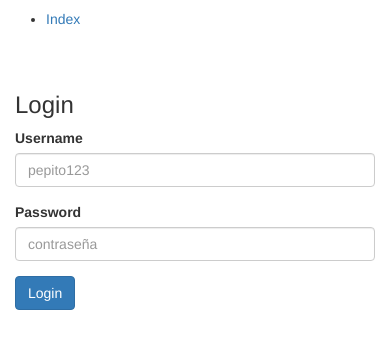
After one commit to aguswake1/TASK_LIST, a Flask app: page /login in a window 390 px wide. The commit adds this page. Shown: the top 349 px of the page. Run offline with Flask 2, Linux system fonts and the light colour scheme; some libraries are stand-ins or nearby versions.

Commit message:
Avanzamos con el frontend, conseguimos recibir datos del formulario, activamos seguridad protección contra CSRF y estamos trabajando en la conexión de la base de datos

```diff
--- /dev/null
+++ b/app/forms.py
@@ -0,0 +1,12 @@
+# Librería de formularios
+from wtforms import Form, StringField, PasswordField, validators
+
+
+# Esta clase nos permite crear el formulario de Login
+class LoginForm(Form):
+    username = StringField('Username', [
+        validators.length(min=4, max=50)
+    ])
+    password = PasswordField('Password', [
+        validators.Required()
+    ])
--- /dev/null
+++ b/app/templates/auth/login.html
@@ -0,0 +1,23 @@
+{% extends 'layout.html'%}
+{% from 'helpers/_forms.html' import render_field %}
+
+{% block container %}
+<div class="col-md-12 col-md-offset-1">
+    <h3>Login</h3>
+    <form class="" method="post">
+
+        <input type="hidden" name="csrf_token" value="{{ csrf_token() }}"\>
+
+        <div class="form-group">
+            {{ render_field(form.username, class='form-control', placeholder="pepito123") }}
+        </div>
+
+        <div class="form-group">
+            {{ render_field(form.password, class='form-control', placeholder="contraseña") }}
+        </div>
+
+        <button type="submit" class="btn btn-primary">Login</button>
+
+    </form>
+</div>
+{% endblock %}
--- a/app/templates/errors/404.html
+++ b/app/templates/errors/404.html
@@ -11,6 +11,7 @@ Error 404
 <div class="container">
     <div class="row">
         <div class="col-md-12">
+            <br>
             <h2><b>404 Not Found</b></h2>
             <p>Lo sentimos, un error ha ocurrido. Página no encontrada</p>
         </div>
--- /dev/null
+++ b/app/templates/helpers/_forms.html
@@ -0,0 +1,14 @@
+<!-- macro extraida de https://flask.palletsprojects.com/en/1.1.x/patterns/wtforms/#forms-in-templates -->
+
+{% macro render_field(field) %}
+    <dt>{{ field.label }}
+    <dd>{{ field(**kwargs)|safe }}
+    {% if field.errors %}
+        <ul class=errors>
+        {% for error in field.errors %}
+            <li>{{ error }}</li>
+        {% endfor %}
+        </ul>
+    {% endif %}
+    </dd>
+{% endmacro %}
--- a/app/views.py
+++ b/app/views.py
@@ -1,16 +1,27 @@
-# Implementing MVC structure. Here we are going to find the routes
-from flask import Blueprint  # esta clase sirve para hacer una app modularizada
-from flask import render_template  # para renderizar templates
-
+# Implementing MVC structure. Here we are going to find the different routes.
+from flask import Blueprint  # This class allow us to do a modularized app
+# for rendering templates, for post method
+from flask import render_template, request
+from .forms import LoginForm
 
 page = Blueprint('page', __name__)
 
 
 @page.app_errorhandler(404)
 def not_found404(error):  # funcion para redireccionar página de error
-    return render_template('errors/404.html'), 404  # aclaramos el error
+    # clearing out the type of error
+    return render_template('errors/404.html'), 404
 
 
 @page.route('/')
 def index():
     return render_template('index.html', title='Home')
+
+
+@page.route('/login', methods=['GET', 'POST'])
+def login():
+    if request.method == 'POST' and LoginForm(request.form).validate():
+        print(LoginForm(request.form).username.data)
+        print(LoginForm(request.form).password.data)
+        print("nueva sesión creada!")
+    return render_template('auth/login.html', title='Iniciar Sesión', form=LoginForm(request.form))
--- a/config.py
+++ b/config.py
@@ -1,9 +1,11 @@
 class Config:  # configuraciones globales
-    pass
+    # definir llave secreta
+    SECRET_KEY = 'holamundo'  # ModoSk3rE8080
 
 
 class DevelopmentConfig(Config):  # config para entorno de desarrollo
     DEBUG = True
+    SQLACHEMY_DATABASE_URI = 'mysql://root:root@localhost/TASKLIST'
 
 
 config = {
```
Also changed, not shown: app/__init__.py (+7 -0 lines).
